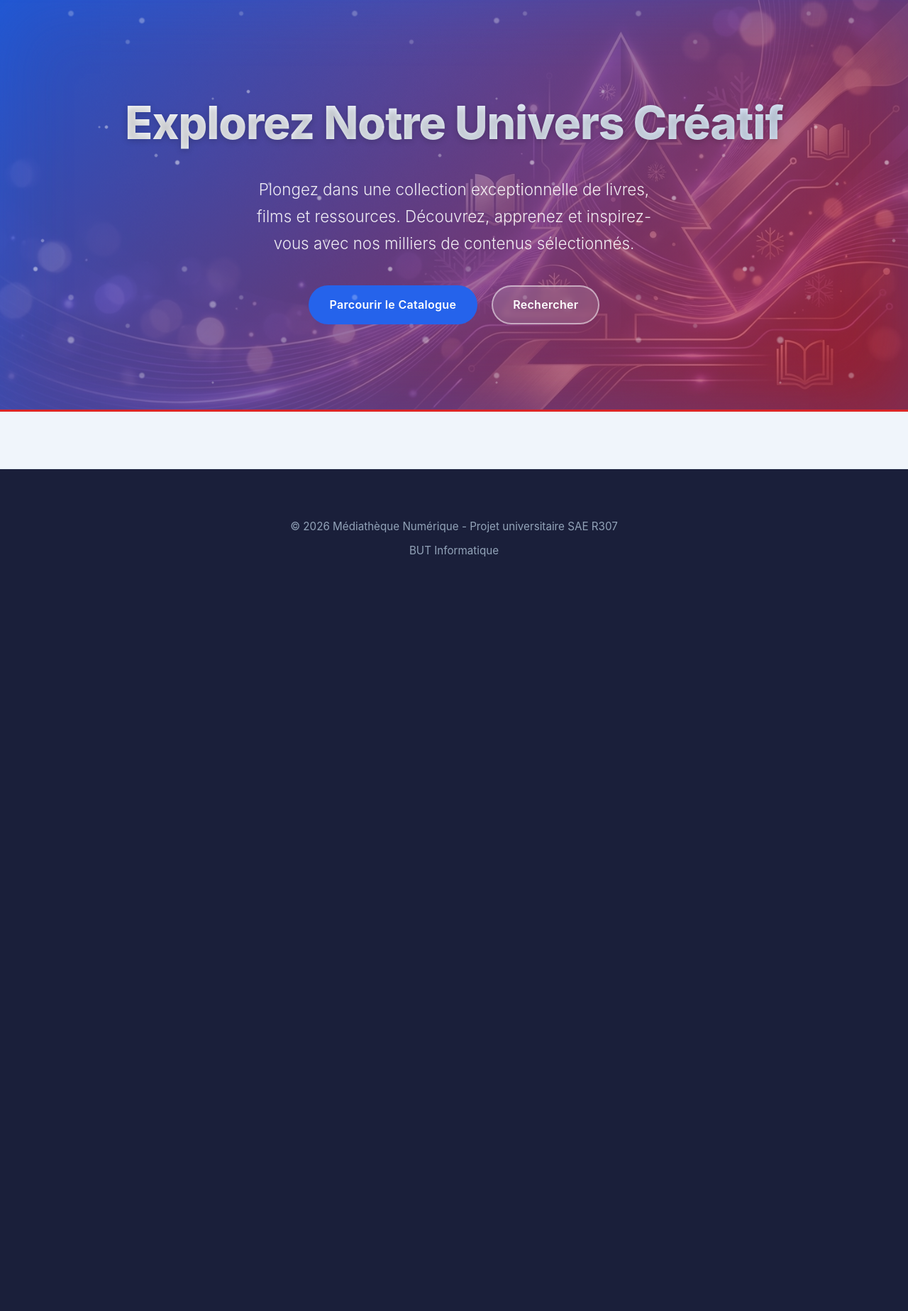
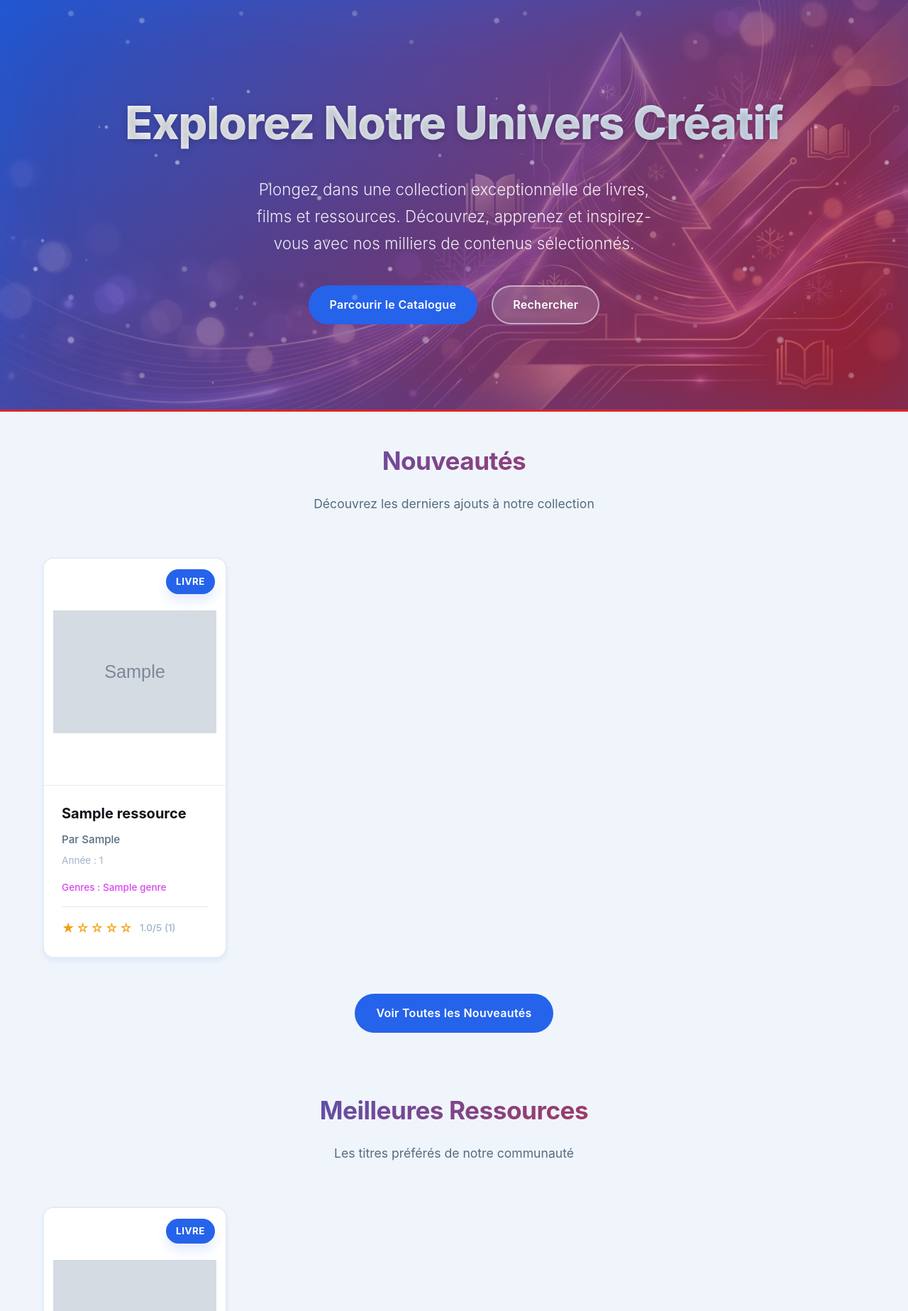
Before and after one commit to MGio12/mediatheque, a PHP site: page / in a window 1280 px wide. Shown: the part 73-1920 px from the top of the page at 71% size. Before the commit the page ends 857 px from the top, so only its background shows below. Run offline with PHP 8.4, Linux system fonts and the light colour scheme; tables that the repository leaves empty hold one stand-in row (values such as "Sample post"); grey boxes marked "Sample" are stand-in pictures.

Commit message:
remise à niveau de la page d'acceuil. nouveauté + top notes

```diff
--- a/app/controllers/HomeController.php
+++ b/app/controllers/HomeController.php
@@ -18,17 +18,23 @@ class HomeController extends Controller {
     }
 
     public function index() {
-        // Bloc Nouveautés : 6 dernières ressources
-        $nouveautes = $this->ressourceModel->getNewest(6);
+        // Bloc Nouveautés : récupération des 8 dernières ressources ajoutées
+        // Enrichissement avec notes moyennes, nombre d'évaluations et genres pour affichage complet
+        $nouveautes = $this->ressourceModel->getNewest(8);
         foreach ($nouveautes as &$ressource) {
             $ressource['note_moyenne'] = $this->ressourceModel->getAverageRating($ressource['id_ressource']);
             $ressource['nb_evaluations'] = $this->ressourceModel->getEvaluationCount($ressource['id_ressource']);
+            $ressource['genres'] = $this->ressourceModel->getGenres($ressource['id_ressource']);
         }
 
-        // Bloc Top : 6 meilleures ressources
-        $topRessources = $this->ressourceModel->getTopRated(6, 1);
+        // Bloc Top Ressources : récupération des 8 ressources les mieux notées
+        // Minimum 1 évaluation requise pour garantir un classement pertinent
+        $topRessources = $this->ressourceModel->getTopRated(8, 1);
+        foreach ($topRessources as &$ressource) {
+            $ressource['genres'] = $this->ressourceModel->getGenres($ressource['id_ressource']);
+        }
 
-        // Bloc Sélection : Récupérer tous les thèmes pour affichage
+        // Bloc Sélection : Récupérer tous les thèmes pour affichage dans la navigation
         $themes = $this->themeModel->getAll();
 
         // Afficher la page d'accueil avec le layout commun
--- a/app/views/home/index.php
+++ b/app/views/home/index.php
@@ -10,32 +10,127 @@
     </div>
 </section>
 
-<?php if (!empty($ressources)): ?>
-    <!-- Section Catalogue -->
+<!-- Section Nouveautés -->
+<?php if (!empty($nouveautes)): ?>
     <section class="section catalogue-section">
         <div class="container">
             <div class="section-header">
-                <h2 class="section-title">À Découvrir en Priorité</h2>
-                <p class="section-subtitle">Nos meilleures sélections et derniers ajouts</p>
+                <h2 class="section-title">Nouveautés</h2>
+                <p class="section-subtitle">Découvrez les derniers ajouts à notre collection</p>
             </div>
 
             <div class="grid-3">
-                <?php foreach ($ressources as $ressource): ?>
-                    <a href="?controller=ressource&action=show&id=<?php echo htmlspecialchars($ressource['id']); ?>" class="card">
+                <?php foreach ($nouveautes as $ressource): ?>
+                    <a href="index.php?controller=ressource&action=show&id=<?= htmlspecialchars($ressource['id_ressource'], ENT_QUOTES, 'UTF-8') ?>" class="card">
                         <div class="card-image">
-                            <?php if (!empty($ressource['image'])): ?>
-                                <img src="<?php echo htmlspecialchars($ressource['image']); ?>" alt="<?php echo htmlspecialchars($ressource['titre']); ?>">
-                            <?php else: ?>
-                                <span>Pas d'image</span>
+                            <?php
+                            // Construction du chemin d'image selon le type de ressource
+                            $imgPath = Ressource::buildImagePath($ressource);
+                            ?>
+                            <img src="<?= htmlspecialchars($imgPath, ENT_QUOTES, 'UTF-8') ?>"
+                                 alt="<?= htmlspecialchars($ressource['titre'], ENT_QUOTES, 'UTF-8') ?>">
+                            <span class="badge badge-<?= htmlspecialchars($ressource['type'], ENT_QUOTES, 'UTF-8') ?>">
+                                <?= htmlspecialchars($ressource['type'] === 'livre' ? 'Livre' : 'Film', ENT_QUOTES, 'UTF-8') ?>
+                            </span>
+                        </div>
+
+                        <div class="card-body">
+                            <h3 class="card-title"><?= htmlspecialchars($ressource['titre'], ENT_QUOTES, 'UTF-8') ?></h3>
+                            <p class="card-author">
+                                Par <?= htmlspecialchars($ressource['auteur_realisateur'], ENT_QUOTES, 'UTF-8') ?>
+                            </p>
+                            <p class="card-year">
+                                Année : <?= htmlspecialchars($ressource['annee'], ENT_QUOTES, 'UTF-8') ?>
+                            </p>
+
+                            <?php if (!empty($ressource['genres'])): ?>
+                                <p class="card-genres">
+                                    Genres : <?= htmlspecialchars(implode(', ', array_column($ressource['genres'], 'nom')), ENT_QUOTES, 'UTF-8') ?>
+                                </p>
+                            <?php endif; ?>
+
+                            <?php if (isset($ressource['note_moyenne']) && $ressource['nb_evaluations'] > 0): ?>
+                                <div class="rating">
+                                    <span class="stars">
+                                        <?php
+                                        // Affichage des étoiles selon la note moyenne
+                                        $note = round($ressource['note_moyenne']);
+                                        for ($i = 1; $i <= 5; $i++) {
+                                            echo $i <= $note ? '★' : '☆';
+                                        }
+                                        ?>
+                                    </span>
+                                    <span class="rating-text">
+                                        <?= htmlspecialchars(number_format($ressource['note_moyenne'], 1), ENT_QUOTES, 'UTF-8') ?>/5
+                                        (<?= htmlspecialchars($ressource['nb_evaluations'], ENT_QUOTES, 'UTF-8') ?>)
+                                    </span>
+                                </div>
                             <?php endif; ?>
                         </div>
+                    </a>
+                <?php endforeach; ?>
+            </div>
+
+            <div class="section-actions">
+                <a href="?controller=catalogue&action=nouveautes" class="btn btn-primary">Voir Toutes les Nouveautés</a>
+            </div>
+        </div>
+    </section>
+<?php endif; ?>
+
+<!-- Section Meilleures Ressources -->
+<?php if (!empty($topRessources)): ?>
+    <section class="section catalogue-section">
+        <div class="container">
+            <div class="section-header">
+                <h2 class="section-title">Meilleures Ressources</h2>
+                <p class="section-subtitle">Les titres préférés de notre communauté</p>
+            </div>
+
+            <div class="grid-3">
+                <?php foreach ($topRessources as $ressource): ?>
+                    <a href="index.php?controller=ressource&action=show&id=<?= htmlspecialchars($ressource['id_ressource'], ENT_QUOTES, 'UTF-8') ?>" class="card">
+                        <div class="card-image">
+                            <?php
+                            // Construction du chemin d'image selon le type de ressource
+                            $imgPath = Ressource::buildImagePath($ressource);
+                            ?>
+                            <img src="<?= htmlspecialchars($imgPath, ENT_QUOTES, 'UTF-8') ?>"
+                                 alt="<?= htmlspecialchars($ressource['titre'], ENT_QUOTES, 'UTF-8') ?>">
+                            <span class="badge badge-<?= htmlspecialchars($ressource['type'], ENT_QUOTES, 'UTF-8') ?>">
+                                <?= htmlspecialchars($ressource['type'] === 'livre' ? 'Livre' : 'Film', ENT_QUOTES, 'UTF-8') ?>
+                            </span>
+                        </div>
+
                         <div class="card-body">
-                            <h3 class="card-title"><?php echo htmlspecialchars($ressource['titre']); ?></h3>
-                            <p class="card-author"><?php echo htmlspecialchars($ressource['auteur']); ?></p>
-                            <p class="card-year"><?php echo htmlspecialchars($ressource['annee']); ?></p>
+                            <h3 class="card-title"><?= htmlspecialchars($ressource['titre'], ENT_QUOTES, 'UTF-8') ?></h3>
+                            <p class="card-author">
+                                Par <?= htmlspecialchars($ressource['auteur_realisateur'], ENT_QUOTES, 'UTF-8') ?>
+                            </p>
+                            <p class="card-year">
+                                Année : <?= htmlspecialchars($ressource['annee'], ENT_QUOTES, 'UTF-8') ?>
+                            </p>
+
+                            <?php if (!empty($ressource['genres'])): ?>
+                                <p class="card-genres">
+                                    Genres : <?= htmlspecialchars(implode(', ', array_column($ressource['genres'], 'nom')), ENT_QUOTES, 'UTF-8') ?>
+                                </p>
+                            <?php endif; ?>
+
                             <div class="rating">
-                                <span class="stars">★★★★★</span>
-                                <span class="rating-text"><?php echo htmlspecialchars($ressource['note'] ?? 'N/A'); ?></span>
+                                <span class="stars">
+                                    <?php
+                                    // Affichage des étoiles selon la note moyenne
+                                    $note = round($ressource['note_moyenne']);
+                                    for ($i = 1; $i <= 5; $i++) {
+                                        echo $i <= $note ? '★' : '☆';
+                                    }
+                                    ?>
+                                </span>
+                                <span class="rating-text">
+                                    <?= htmlspecialchars(number_format($ressource['note_moyenne'], 1), ENT_QUOTES, 'UTF-8') ?>/5
+                                    (<?= htmlspecialchars($ressource['nb_evaluations'], ENT_QUOTES, 'UTF-8') ?>)
+                                </span>
                             </div>
                         </div>
                     </a>
@@ -43,7 +138,7 @@
             </div>
 
             <div class="section-actions">
-                <a href="?controller=catalogue&action=index" class="btn btn-primary">Voir Tout le Catalogue</a>
+                <a href="?controller=catalogue&action=top" class="btn btn-primary">Voir Toutes les Meilleures Ressources</a>
             </div>
         </div>
     </section>
```
Also changed, not shown: views/home.php (added, +127 -0 lines).
